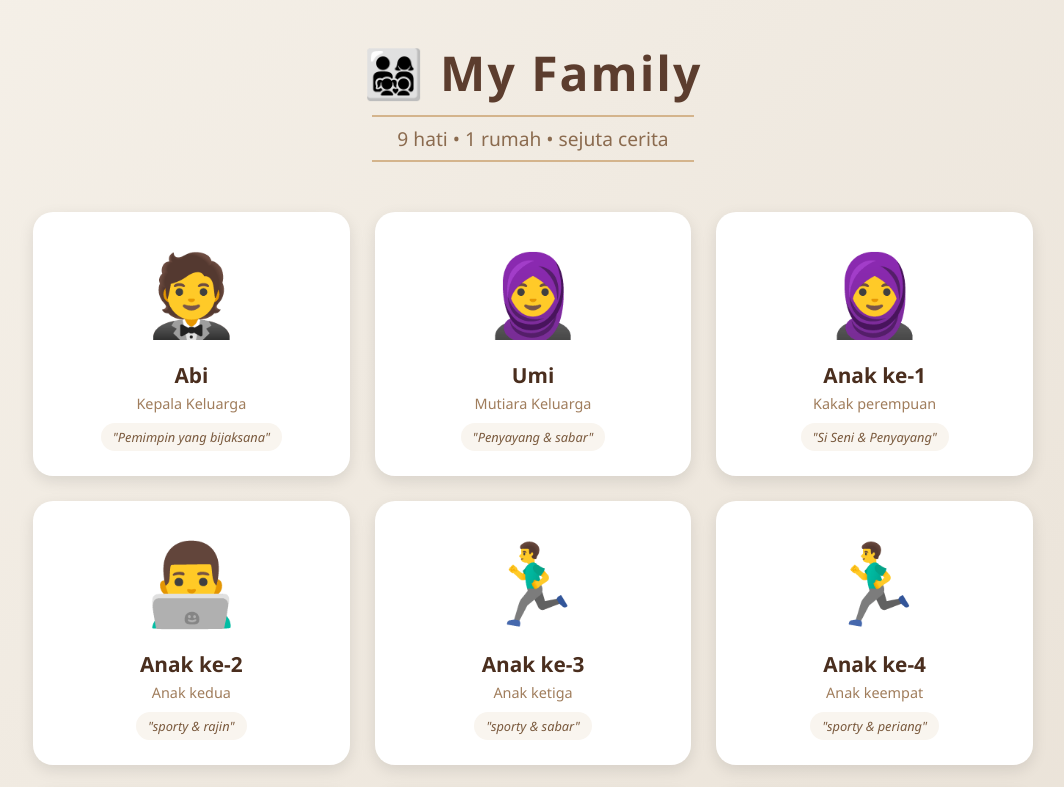
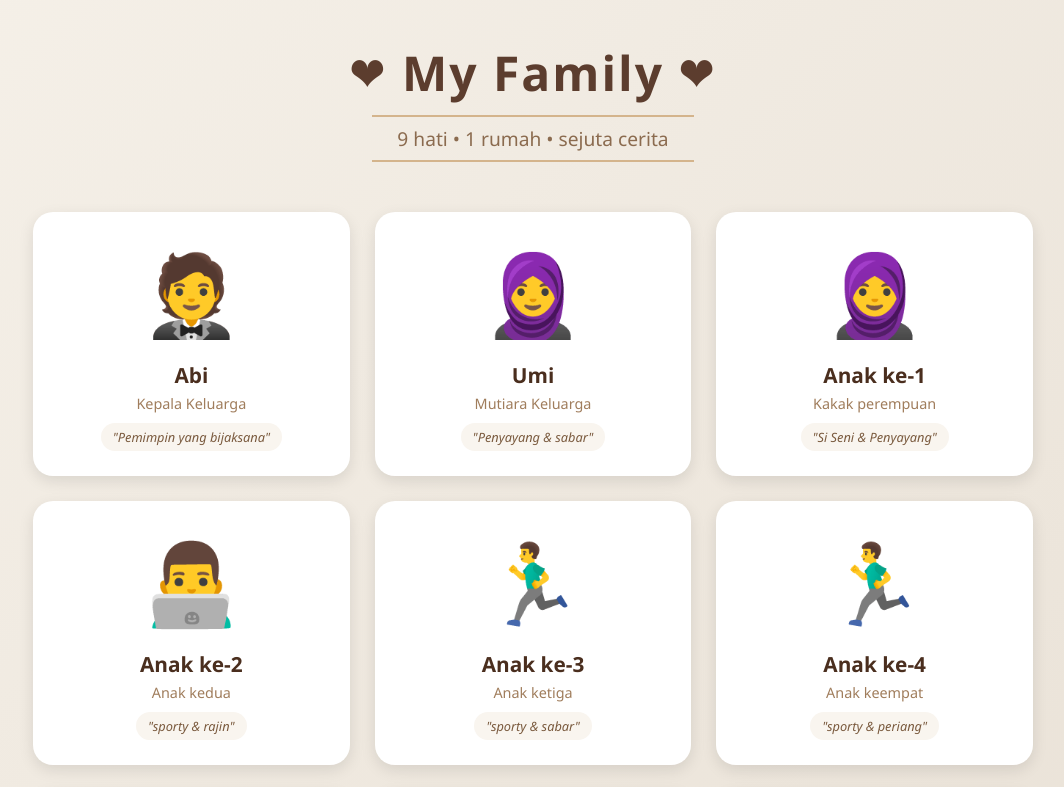
Before and after one commit to FikriRawrrrr/My-Family, a plain HTML site: page index.html in a window 1280 px wide. Shown: the top 787 px of the page, without its empty margins (107-1171 px from the left). Drawn offline with Linux system fonts and the light colour scheme.

Commit message:
ubah ikon gambar keluarga yang ada di dekat tulisan My Family diganti ikon love di bagian samping sampingnya seperti yang saya tulis

```diff
--- a/index.html
+++ b/index.html
@@ -142,7 +142,7 @@
 
 <div class="container">
     <header>
-        <h1>👨‍👩‍👧‍👦 My Family</h1>
+        <h1>❤ My Family ❤</h1>
         <p>9 hati • 1 rumah • sejuta cerita</p>
     </header>
 
```
